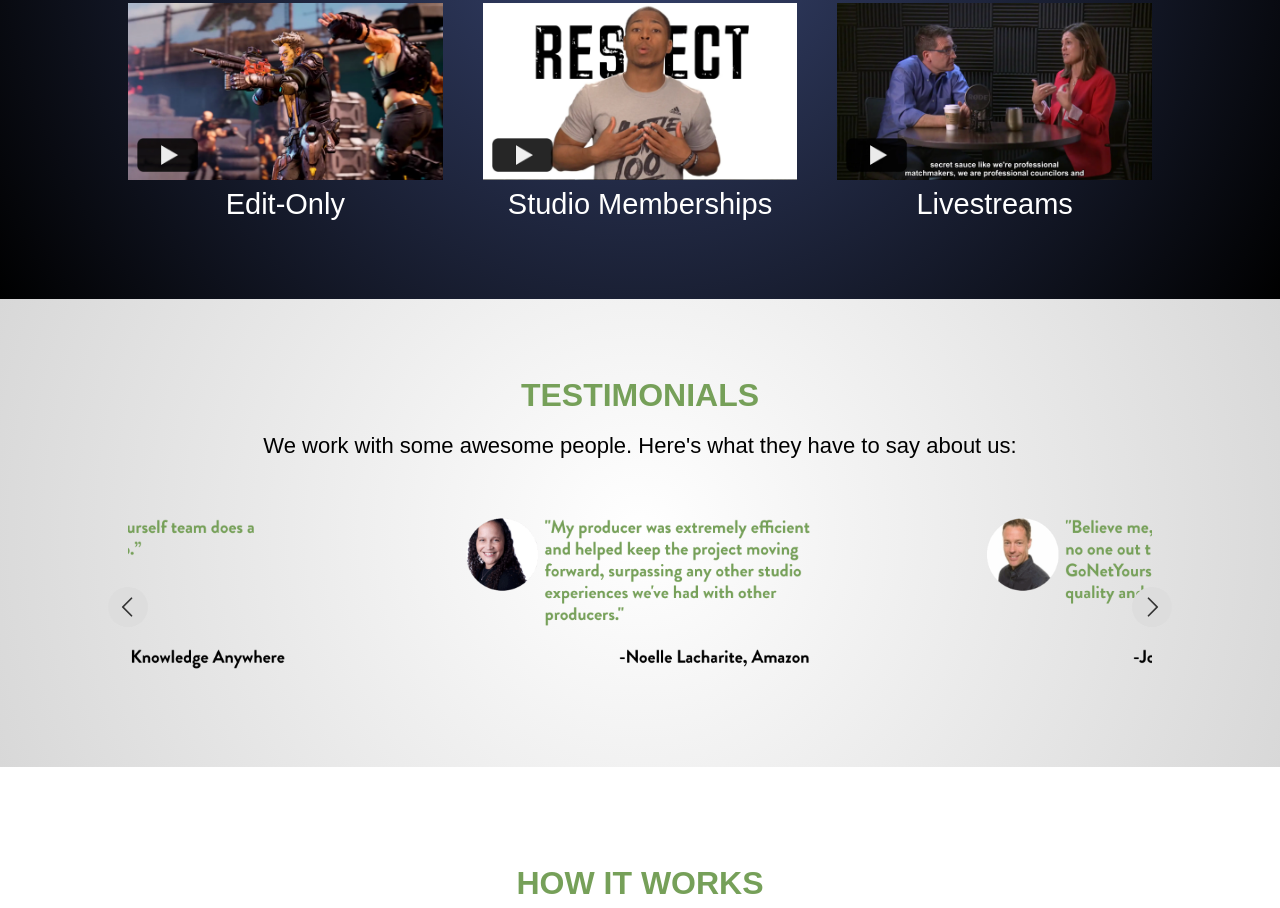
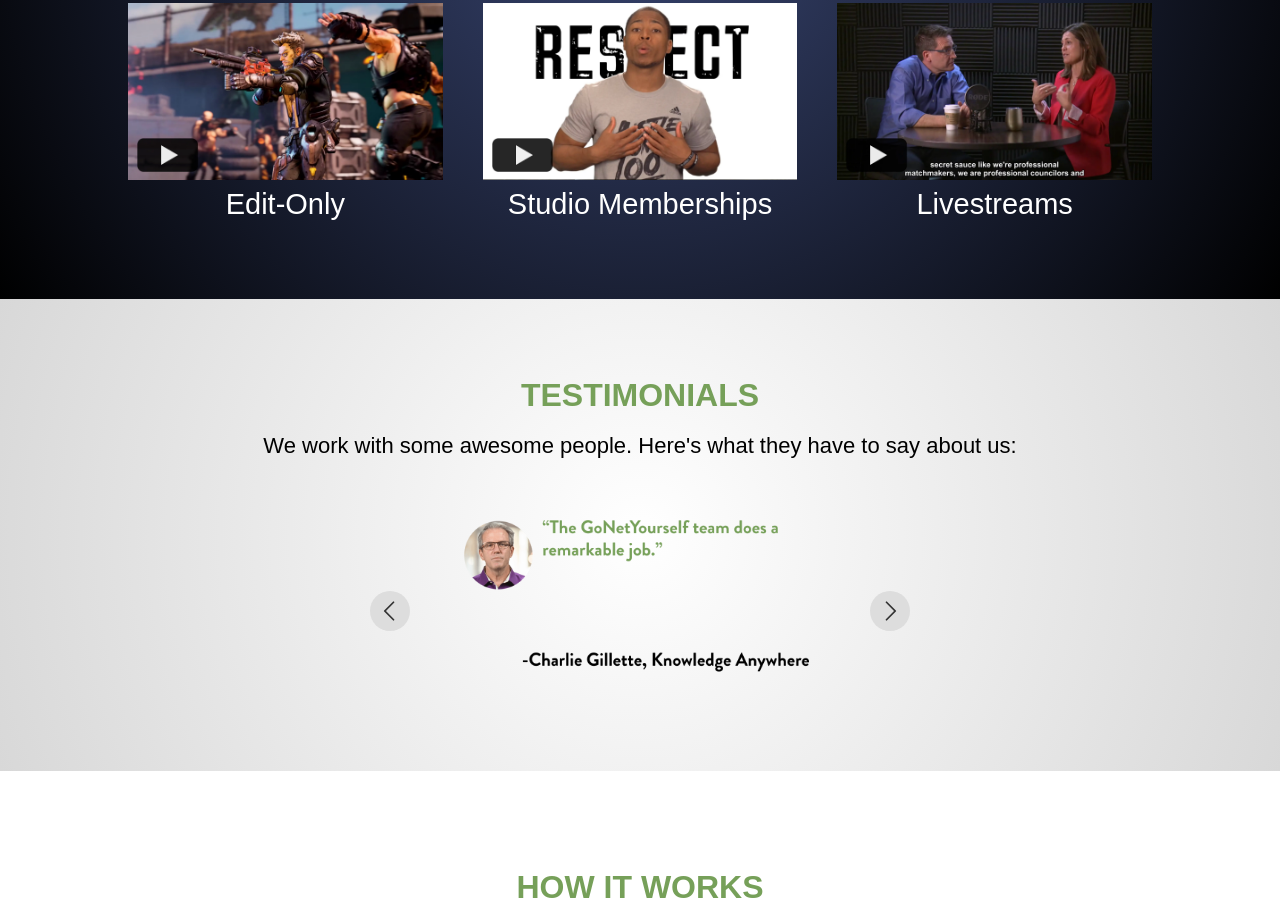
Before and after one commit to iosebkhe/gonetyourself, a website: page index.html in a window 1280 px wide. Shown: the part 1986-2894 px from the top of the page. Drawn offline with Linux system fonts and the light colour scheme; a web font is replaced by a local one.

Commit message:
small fixes

```diff
--- a/index.html
+++ b/index.html
@@ -318,6 +318,7 @@
         </div>
       </section>
 
+      <!-- Testimonial slider section -->
       <section class="section-testimonials">
         <div class="container">
           <div class="testimonials">
@@ -329,30 +330,7 @@
               </p>
             </div>
 
-            <div class="testimonials__wrapper">
-              <img
-                class="testimonial-img"
-                src="./assets/testimonials/testimonial-charlie.png"
-                alt="Slide 1"
-              />
-              <img
-                class="testimonial-img"
-                src="./assets/testimonials/testimonial-noelle.png"
-                alt="Slide 4"
-              />
-              <img
-                class="testimonial-img"
-                src="./assets/testimonials/testimonial-jodi.png"
-                alt="Slide 3"
-              />
-              <img
-                class="testimonial-img"
-                src="./assets/testimonials/testimonial-ian.png"
-                alt="Slide 2"
-              />
-            </div>
-          </div>
-
+            <div class="testimonials__wrapper--outer">
               <button
                 class="btn-slider btn-slider--prev btn-slider-testimonial btn-slider-testimonial--prev"
               >
@@ -383,9 +361,34 @@
                   ></path>
                 </svg>
               </button>
+              <div class="testimonials__wrapper">
+                <img
+                  class="testimonial-img"
+                  src="./assets/testimonials/testimonial-charlie.png"
+                  alt="Slide 1"
+                />
+                <img
+                  class="testimonial-img"
+                  src="./assets/testimonials/testimonial-noelle.png"
+                  alt="Slide 4"
+                />
+                <img
+                  class="testimonial-img"
+                  src="./assets/testimonials/testimonial-jodi.png"
+                  alt="Slide 3"
+                />
+                <img
+                  class="testimonial-img"
+                  src="./assets/testimonials/testimonial-ian.png"
+                  alt="Slide 2"
+                />
+              </div>
+            </div>
+          </div>
         </div>
       </section>
 
+      <!-- Section how it works -->
       <section class="section-how">
         <div class="how container">
           <div class="how__heading-box">
@@ -501,6 +504,7 @@
         </div>
       </section>
 
+      <!-- Our Team section -->
       <section class="section-our-team">
         <div class="our-team__blurred">
           <div class="our-team__text-box container">
@@ -515,6 +519,7 @@
         <div class="our-team__studio"></div>
       </section>
 
+      <!-- Contact Section -->
       <section class="section-contact">
         <div class="contact container">
           <h4 class="contact__text">
@@ -561,6 +566,7 @@
         </div>
       </section>
     </main>
+    <!-- Footer -->
     <footer class="footer">
       <ul class="footer__address container">
         <li class="footer__address-item">
@@ -626,5 +632,7 @@
         &copy; 2022 GoNetYourself, Inc. All Rights Reserved
       </div>
     </footer>
+
+    <!-- Modal -->
   </body>
 </html>
--- a/script.js
+++ b/script.js
@@ -73,7 +73,7 @@ const sliderTestimonial = function () {
   //default slide
   const goToSlide = function (slide) {
     slideTestimonials.forEach(function (s, index) {
-      s.style.transform = `translateX(${50 * (index - slide)}%)`;
+      s.style.transform = `translateX(${100 * (index - slide)}%)`;
     });
   };
 
@@ -107,6 +107,7 @@ const sliderTestimonial = function () {
 };
 sliderTestimonial();
 
+// mobile navigation bar handling
 headerMobNavBtn.addEventListener("click", function () {
   document
     .querySelector(".nav-header__list")
--- a/scss/components/_button.scss
+++ b/scss/components/_button.scss
@@ -65,6 +65,7 @@
   align-items: center;
   justify-content: center;
   border-radius: 4rem;
+  z-index: 200;
 
   &--prev {
     left: -2rem;
--- a/scss/components/_index.scss
+++ b/scss/components/_index.scss
@@ -5,5 +5,5 @@
 @forward "./how-it-works";
 @forward "./our-team";
 @forward "./feature";
-@forward "./slider";
+@forward "./sliderLogo";
 @forward "./testimonials";
--- a/scss/components/_testimonials.scss
+++ b/scss/components/_testimonials.scss
@@ -1,6 +1,6 @@
 .testimonials {
   // position: relative;
-  overflow: hidden;
+  // overflow: hidden;
   // background-color: rebeccapurple;
 
   &__text {
@@ -11,16 +11,27 @@
   }
 
   &__wrapper {
-    width: 100%;
-    max-width: 108rem;
-    display: flex;
-    align-items: center;
-    justify-content: center;
+    max-width: 50rem;
+    height: 20rem;
+    position: relative;
+    overflow: hidden;
 
     & > img {
-      width: 34.7rem;
-      // padding: 0 1.3rem;
-      transition: all 400ms ease-out;
+      position: absolute;
+      top: 0;
+      height: 20rem;
+      width: 100%;
+      object-fit: contain;
+      transition: all 1000ms ease-out;
+      display: flex;
+      align-items: center;
+      justify-content: center;
+    }
+
+    &--outer {
+      max-width: 50rem;
+      margin: 0 auto;
+      position: relative;
     }
   }
 }
```
Also changed, not shown: css/style.css, scss/components/_sliderLogo.scss (renamed from scss/components/_slider.scss), 1 other file. Lines whose indentation alone changed are shown as unchanged.
